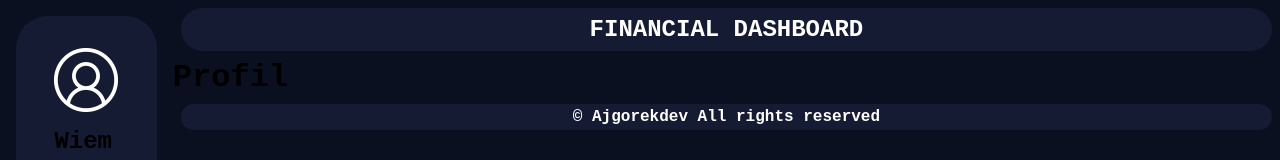
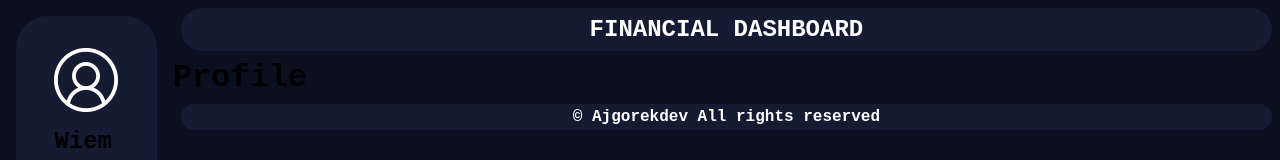
Before and after one commit to Ajgorek04/Financial-Dashboard_NEXTJS, a Next.js app: page /profile in a window 1280 px wide. Shown: the top 160 px of the page. Built offline with nearby package versions, Linux system fonts and the light colour scheme.

Commit message:
adding settings page

```diff
--- a/src/app/profile/page.js
+++ b/src/app/profile/page.js
@@ -1,3 +1,3 @@
 export default function Profile() {
-  return <h1> Profil </h1>;
+  return <h1> Profile </h1>;
 }
--- /dev/null
+++ b/src/app/settings/page.js
@@ -0,0 +1,3 @@
+export default function Settings() {
+  return <h1> Settings </h1>;
+}
```
